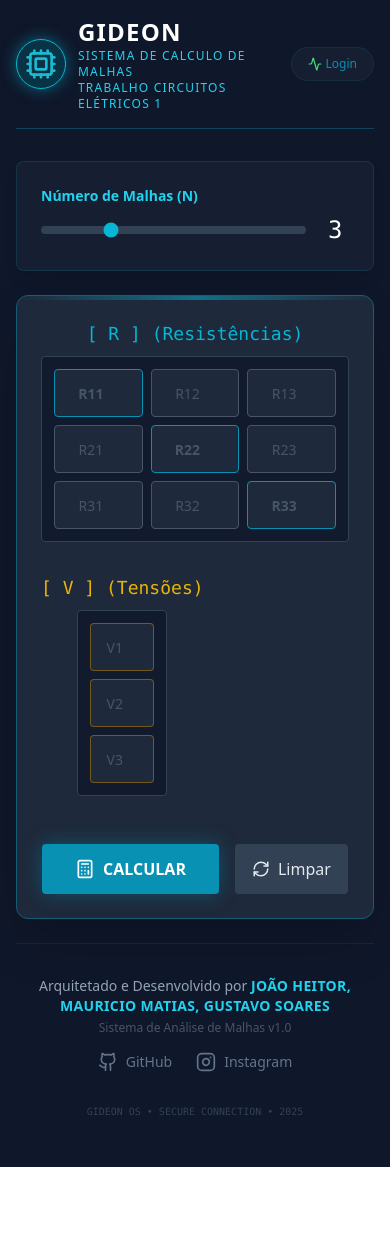
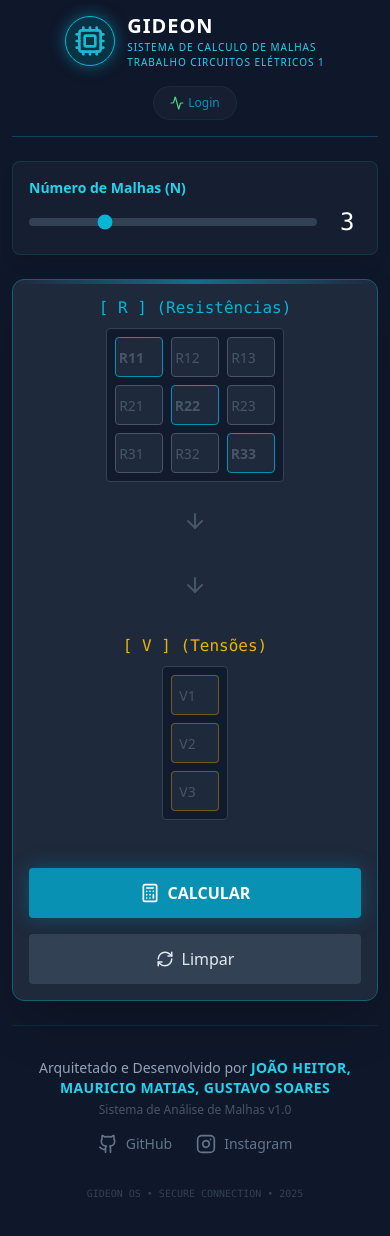
Before and after one commit to joaoheitor01/nucleo-gideon-malhas, a React (Vite) app: page / in a window 390 px wide. Shown: the top 1236 px of the page. Before the commit the page ends 1167 px from the top, so only its background shows below. Built offline with nearby package versions, Linux system fonts and the light colour scheme.

Commit message:
ajuste tela

```diff
--- a/src/App.jsx
+++ b/src/App.jsx
@@ -1,5 +1,6 @@
 import React, { useState, useEffect } from 'react';
-import { Activity, Cpu, Calculator, RefreshCw, Github, Instagram, History, Trash2 } from 'lucide-react';
+import { Activity, Cpu, Calculator, RefreshCw, Github, Instagram, History, Trash2, ArrowDown } from 'lucide-react';
+
 //teste VS CODE
 const MalhasSystem = () => {
   const [numMalhas, setNumMalhas] = useState(3);
@@ -124,20 +125,19 @@ const MalhasSystem = () => {
   };
 
   return (
-    <div className="min-h-screen bg-slate-900 text-cyan-100 p-4 font-sans selection:bg-cyan-500 selection:text-white flex flex-col justify-center">
+    <div className="min-h-screen bg-slate-900 text-cyan-100 p-3 md:p-6 font-sans selection:bg-cyan-500 selection:text-white flex flex-col justify-center">
       <div className="w-full max-w-7xl mx-auto space-y-6">
 
         {/* Header */}
-        <header className="flex items-center justify-between border-b border-cyan-700/50 pb-4 mb-8">
-          <div className="flex items-center space-x-3">
+        <header className="flex flex-col md:flex-row items-center justify-between border-b border-cyan-700/50 pb-4 mb-4 md:mb-8 gap-4">
+          <div className="flex items-center space-x-3 justify-center md:justify-start w-full md:w-auto">
             <div className="p-2 bg-cyan-950 rounded-full border border-cyan-500 shadow-[0_0_15px_rgba(6,182,212,0.5)]">
               <Cpu className="w-8 h-8 text-cyan-400 animate-pulse" />
             </div>
             <div>
-              <h1 className="text-2xl font-bold tracking-wider text-white">GIDEON </h1>
-              <p className="text-xs text-cyan-400 uppercase tracking-widest">Sistema de Calculo de Malhas</p>
-                    <h2 className="text-xs text-cyan-400 uppercase tracking-widest">Trabalho Circuitos Elétricos 1</h2>
-
+              <h1 className="text-xl md:text-2xl font-bold tracking-wider text-white">GIDEON </h1>
+              <p className="text-[10px] md:text-xs text-cyan-400 uppercase tracking-widest">Sistema de Calculo de Malhas</p>
+              <h2 className="text-[10px] md:text-xs text-cyan-400 uppercase tracking-widest">Trabalho Circuitos Elétricos 1</h2>
             </div>
           </div>
           <div className="flex items-center text-xs text-cyan-600 bg-slate-800/50 px-4 py-2 rounded-full border border-cyan-900/30">
@@ -146,7 +146,7 @@ const MalhasSystem = () => {
         </header>
 
         {/* Controls */}
-        <div className="bg-slate-800/50 p-6 rounded-lg border border-cyan-900/50 shadow-lg backdrop-blur-sm">
+        <div className="bg-slate-800/50 p-4 md:p-6 rounded-lg border border-cyan-900/50 shadow-lg backdrop-blur-sm">
             <label className="block text-sm text-cyan-400 mb-2 font-semibold">Número de Malhas (N)</label>
             <div className="flex items-center space-x-4">
               <input
@@ -162,15 +162,16 @@ const MalhasSystem = () => {
         </div>
 
         {/* Matrix Area */}
-        <div className="bg-slate-800 p-6 rounded-xl border border-cyan-800 shadow-2xl relative overflow-hidden">
+        <div className="bg-slate-800 p-4 md:p-6 rounded-xl border border-cyan-800 shadow-2xl relative overflow-hidden">
           <div className="absolute top-0 left-0 w-full h-1 bg-gradient-to-r from-transparent via-cyan-500 to-transparent opacity-50"></div>
 
-          <div className="flex flex-col md:flex-row items-start md:items-center justify-center gap-8 overflow-x-auto pb-4">
+          <div className="flex flex-col md:flex-row items-center justify-center gap-6 md:gap-8 overflow-x-auto pb-4">
 
+            {/* Matrix R */}
             <div className="flex flex-col items-center w-full md:w-auto">
-              <span className="text-cyan-500 font-mono mb-2 text-lg">[ R ] (Resistências)</span>
+              <span className="text-cyan-500 font-mono mb-2 text-base md:text-lg">[ R ] (Resistências)</span>
               <div
-                className="grid gap-2 p-3 bg-slate-900/80 rounded border border-slate-700 w-full md:w-auto"
+                className="grid gap-2 p-2 md:p-3 bg-slate-900/80 rounded border border-slate-700 w-fit md:w-auto"
                 style={{ gridTemplateColumns: `repeat(${numMalhas}, minmax(0, 1fr))` }}
               >
                 {matrixR.map((row, i) => (
@@ -181,16 +182,20 @@ const MalhasSystem = () => {
                       placeholder={i===j ? `R${i+1}${i+1}` : `R${i+1}${j+1}`}
                       value={val}
                       onChange={(e) => handleMatrixChange(i, j, e.target.value)}
-                      className={`w-full min-w-[3rem] h-12 text-center bg-slate-800 rounded border ${i===j ? 'border-cyan-600 text-cyan-200 font-bold' : 'border-slate-600 text-slate-300'} focus:border-cyan-400 focus:ring-1 focus:ring-cyan-400 outline-none transition-all placeholder:text-slate-600 text-sm md:text-base`}
+                      className={`w-12 md:w-full min-w-[3rem] h-10 md:h-12 text-center bg-slate-800 rounded border ${i===j ? 'border-cyan-600 text-cyan-200 font-bold' : 'border-slate-600 text-slate-300'} focus:border-cyan-400 focus:ring-1 focus:ring-cyan-400 outline-none transition-all placeholder:text-slate-600 text-sm md:text-base`}
                     />
                   ))
                 ))}
               </div>
             </div>
 
+            {/* Operator X - Desktop */}
             <div className="text-2xl text-slate-500 font-mono hidden md:block">×</div>
+            {/* Arrow - Mobile */}
+            <div className="block md:hidden text-slate-600 animate-bounce py-2"><ArrowDown size={24} /></div>
 
-            <div className="flex flex-col items-center opacity-70 hidden md:flex">
+            {/* Vector I - Hidden on Mobile */}
+            <div className="hidden md:flex flex-col items-center opacity-70">
               <span className="text-cyan-500 font-mono mb-2 text-lg">[ I ]</span>
               <div className="flex flex-col gap-2 p-3 bg-slate-900/50 rounded border border-slate-700/50">
                 {Array(numMalhas).fill(0).map((_, i) => (
@@ -201,11 +206,15 @@ const MalhasSystem = () => {
               </div>
             </div>
 
+            {/* Operator = - Desktop */}
             <div className="text-2xl text-slate-500 font-mono hidden md:block">=</div>
+            {/* Arrow - Mobile */}
+            <div className="block md:hidden text-slate-600 animate-bounce py-2"><ArrowDown size={24} /></div>
 
+            {/* Vector V */}
             <div className="flex flex-col items-center">
-              <span className="text-yellow-500 font-mono mb-2 text-lg">[ V ] (Tensões)</span>
-              <div className="flex flex-col gap-2 p-3 bg-slate-900/80 rounded border border-slate-700">
+              <span className="text-yellow-500 font-mono mb-2 text-base md:text-lg">[ V ] (Tensões)</span>
+              <div className="flex flex-col gap-2 p-2 md:p-3 bg-slate-900/80 rounded border border-slate-700">
                 {vectorV.map((val, i) => (
                   <input
                     key={i}
@@ -213,17 +222,17 @@ const MalhasSystem = () => {
                     placeholder={`V${i+1}`}
                     value={val}
                     onChange={(e) => handleVectorChange(i, e.target.value)}
-                    className="w-16 h-12 text-center bg-slate-800 rounded border border-yellow-600/50 text-yellow-100 focus:border-yellow-400 focus:ring-1 focus:ring-yellow-400 outline-none transition-all placeholder:text-slate-600 text-sm"
+                    className="w-12 md:w-16 h-10 md:h-12 text-center bg-slate-800 rounded border border-yellow-600/50 text-yellow-100 focus:border-yellow-400 focus:ring-1 focus:ring-yellow-400 outline-none transition-all placeholder:text-slate-600 text-sm"
                   />
                 ))}
               </div>
             </div>
           </div>
 
-          <div className="mt-8 flex flex-wrap justify-center gap-4">
+          <div className="mt-8 flex flex-col sm:flex-row justify-center gap-4">
             <button
               onClick={solveSystem}
-              className="flex items-center px-8 py-3 bg-cyan-600 hover:bg-cyan-500 text-white font-bold rounded shadow-[0_0_20px_rgba(8,145,178,0.4)] transition-all hover:scale-105 active:scale-95"
+              className="flex items-center justify-center px-8 py-3 bg-cyan-600 hover:bg-cyan-500 text-white font-bold rounded shadow-[0_0_20px_rgba(8,145,178,0.4)] transition-all hover:scale-105 active:scale-95 w-full sm:w-auto"
             >
               <Calculator className="mr-2" size={20} />
               CALCULAR
@@ -236,7 +245,7 @@ const MalhasSystem = () => {
                 setResults(null);
                 setError('');
               }}
-              className="flex items-center px-4 py-3 bg-slate-700 hover:bg-slate-600 text-slate-200 font-medium rounded transition-colors"
+              className="flex items-center justify-center px-4 py-3 bg-slate-700 hover:bg-slate-600 text-slate-200 font-medium rounded transition-colors w-full sm:w-auto"
             >
               <RefreshCw className="mr-2" size={18} />
               Limpar
@@ -251,19 +260,19 @@ const MalhasSystem = () => {
         </div>
 
         {results && (
-            <div className="bg-gradient-to-br from-slate-800 to-slate-900 p-8 rounded-xl border border-cyan-500/30 shadow-2xl animation-fade-in-up">
-              <h2 className="text-xl font-bold text-white mb-6 border-b border-slate-700 pb-2 flex items-center justify-between">
+            <div className="bg-gradient-to-br from-slate-800 to-slate-900 p-6 md:p-8 rounded-xl border border-cyan-500/30 shadow-2xl animation-fade-in-up">
+              <h2 className="text-lg md:text-xl font-bold text-white mb-6 border-b border-slate-700 pb-2 flex items-center justify-between">
                 <span className="flex items-center"><Activity className="mr-2 text-green-400" /> RESULTADOS</span>
               </h2>
 
               <div className="grid grid-cols-1 sm:grid-cols-2 lg:grid-cols-3 gap-4">
                 {results.map((current, index) => (
                   <div key={index} className="bg-slate-950 p-4 rounded border-l-4 border-cyan-500 flex justify-between items-center group hover:bg-slate-900 transition-colors">
-                    <div className="font-mono text-slate-400">
+                    <div className="font-mono text-slate-400 text-sm">
                       Corrente <span className="text-white font-bold">I<sub>{index + 1}</sub></span>
                     </div>
                     <div className="text-right">
-                      <div className="text-2xl font-mono font-bold text-cyan-300">
+                      <div className="text-xl md:text-2xl font-mono font-bold text-cyan-300">
                         {current.toFixed(4)} <span className="text-sm text-cyan-600">A</span>
                       </div>
                       {Math.abs(current) < 1 && Math.abs(current) > 0 && (
@@ -281,13 +290,13 @@ const MalhasSystem = () => {
         {/* --- SEÇÃO DE HISTÓRICO --- */}
         {history.length > 0 && (
           <div className="mt-8 pt-8 border-t border-slate-700">
-            <div className="flex items-center justify-between mb-6">
+            <div className="flex flex-col sm:flex-row items-start sm:items-center justify-between mb-6 gap-4">
               <h3 className="text-lg font-bold text-slate-400 flex items-center">
                 <History className="mr-2 text-cyan-600" /> HISTÓRICO RECENTE (Últimos 5)
               </h3>
               <button
                 onClick={() => setHistory([])}
-                className="text-xs text-red-400 hover:text-red-300 flex items-center bg-red-950/30 px-3 py-1 rounded border border-red-900/50"
+                className="text-xs text-red-400 hover:text-red-300 flex items-center justify-center bg-red-950/30 px-3 py-2 rounded border border-red-900/50 w-full sm:w-auto"
               >
                 <Trash2 size={12} className="mr-1" /> Limpar Histórico
               </button>
@@ -306,7 +315,7 @@ const MalhasSystem = () => {
                   </div>
 
                   {/* Resumo dos Resultados do Item */}
-                  <div className="grid grid-cols-3 gap-2 text-xs font-mono text-slate-300">
+                  <div className="grid grid-cols-2 md:grid-cols-3 gap-2 text-xs font-mono text-slate-300">
                     {item.correntes.map((curr, idx) => (
                       <div key={idx} className="bg-slate-900 px-2 py-1 rounded flex justify-between">
                         <span className="text-slate-500">I<sub>{idx + 1}</sub></span>
```
